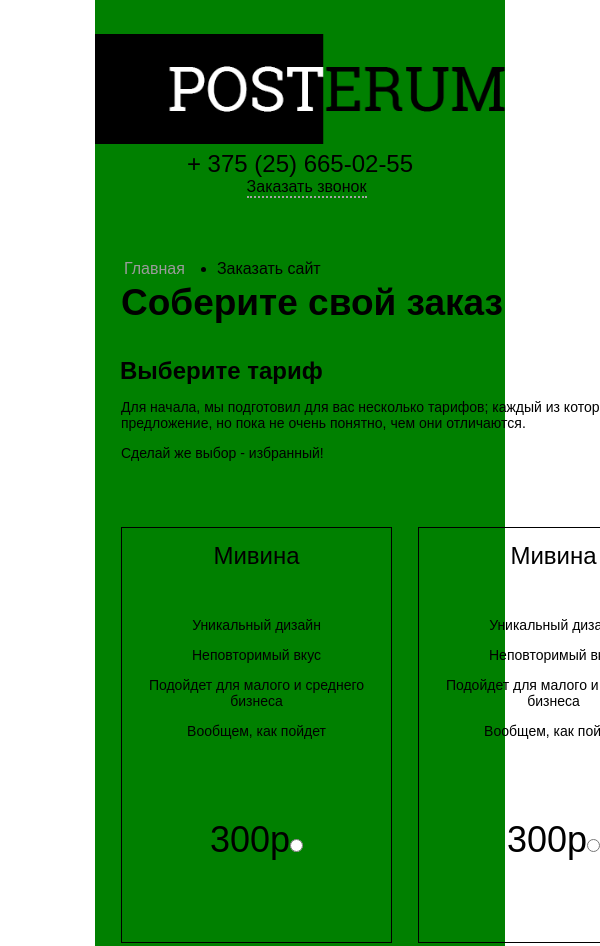
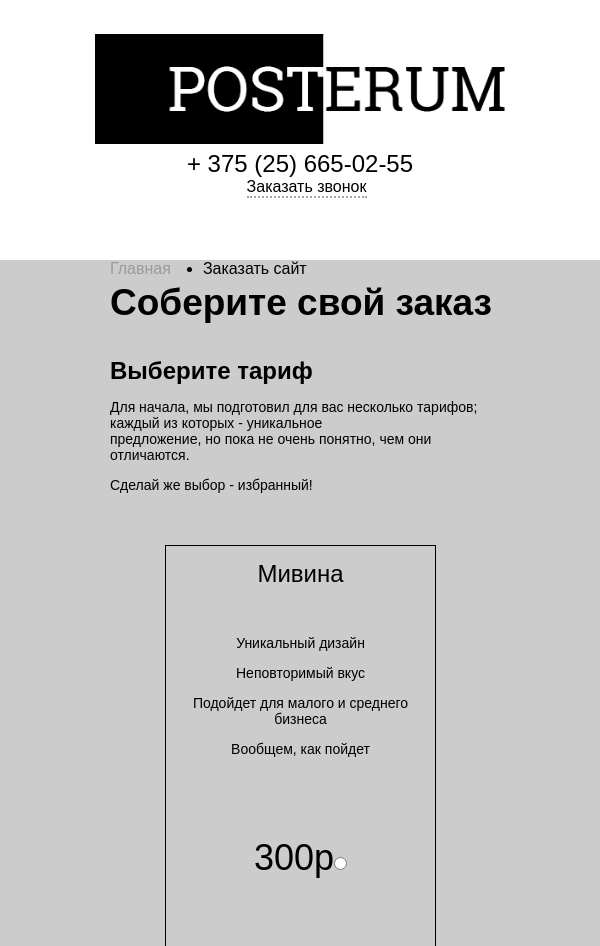
Before and after one commit to hackerjavaPhp/niki_sowa, a plain HTML site: page plus.html in a window 600 px wide. Shown: the top 946 px of the page. Drawn offline with Linux system fonts and the light colour scheme; a web font is replaced by a local one.

Commit message:
Add files via upload

```diff
--- a/css/plus_media.css
+++ b/css/plus_media.css
@@ -772,7 +772,7 @@
 {
 	.container
 	{
-		background-color: green;
+		/*background-color: green;*/
 		width: 410px;
 		height: 100%
 	}
@@ -780,18 +780,18 @@
 
 	#subject_problem_decision .problem h2 {
         font-size: 37px;
-        margin-left: 26px;
+        margin-left: 15px;
 	}
 
 	#subject_problem_decision .problem .rate h4 {
 	    font-size: 24px;
 	    padding-top: 33px;
-	    margin-left: 25px;
+	    margin-left: 15px;
 	}
 
 	#subject_problem_decision .problem ul {
 	    height: 22px;
-	    margin-left: 29px;
+	    margin-left: 15px;
 	}
 
 	#subject_problem_decision .container
@@ -802,9 +802,14 @@
 		height: 100%
 	}
 
+	#subject_problem_decision {
+	    height: 3121px;
+	    background-color: #ccc;
+	}
+
 	.p_mar
 	{
-		margin-left: 26px
+		margin-left: 15px
 	}
 
 	#subject_problem_decision .problem
@@ -818,9 +823,9 @@
 	}
 
 	#subject_problem_decision .problem .rate {
-		    height: 1120px;
+	    height: 1556px;
 	    /*background-color: blue;*/
-		    width: 620px;
+	    width: 410px;
 	    position: relative;
 	}
 
@@ -836,13 +841,13 @@
 	#subject_problem_decision .problem .rate .block_rate_non {
 	    border: 1px solid black;
 	    margin-top: 21px;
-    margin-left: 26px;
+	    margin-left: 70px;
 	}
 
 	#subject_problem_decision .problem .rate .info {
 	    /*background-color: green;*/
-	    width: 620px;
-	    height: 182px
+	    width: 410px;
+	    height: 200px;
 	}
 
 	#subject_problem_decision .problem .rate .info:after {
@@ -856,7 +861,7 @@
 	    height: 14px;
 	    width: 1246px;
 	    background-color: #ad0000;
-	    right: 74px;
+	    right: 68px;
 	}
 
 
@@ -869,14 +874,14 @@
 
 	#subject_problem_decision .problem .rate_2 .info {
 	    /*background-color: green;*/
-	    width: 550px;
-	    margin-left: 28px;
+	    width: 400px;
+	    margin-left: 5px;
 	}
 
 	.mar_cl
 	{
 		position: relative;
-		left: 150px
+		left: 0px
 	}
 
 	aside .rate_4
@@ -924,16 +929,6 @@
 	}
 
 
-	#subject_problem_decision .problem .rate::before {
-	    content: "";
-	    position: absolute;
-	    bottom: 0px;
-	    height: 14px;
-	    width: 1246px;
-	    background-color: #ad0000;
-	    right: 173px;
-	}
-
 	aside .rate_3, aside .rate_4 {
 	    width: 620px;
 	    height: 249px;
@@ -942,10 +937,7 @@
 	    /*background-color: red;*/
 	}
 
-	#subject_problem_decision {
-	    height:2245px;
-	    /*background-color: #ccc;*/
-	}
+
 
 	#subject_problem_decision .problem {
 	    /*background-color: red;*/
@@ -957,9 +949,9 @@
 	}
 
 	#subject_problem_decision .problem .rate_2 {
-	    height: 1052px;
-	    /*background-color: purple;*/
-	    width: 620px;
+	    height: 1493px;
+	    background-color: purple;
+	    width: 410px;
 	    position: relative;
 	}
 
@@ -967,13 +959,13 @@
 	    width: 269px;
 	    height: 414px;
 	    float: left;
-	    margin-left: 26px;
+	    margin-left: 71px;
 	}
 
 	#subject_problem_decision .problem .rate_2 .block_rate_non {
 	    border: 1px solid black;
 	    margin-top: 21px;
-	    margin-left: 26px;
+	    margin-left: 70px;
 	}
 
 	.message {
```
Lines whose indentation alone changed are shown as unchanged.
